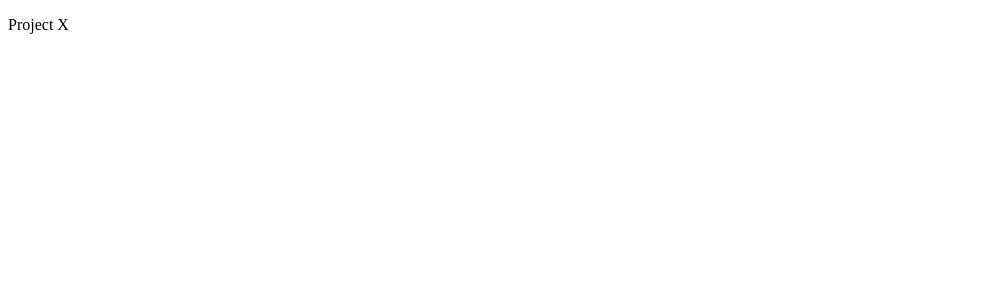
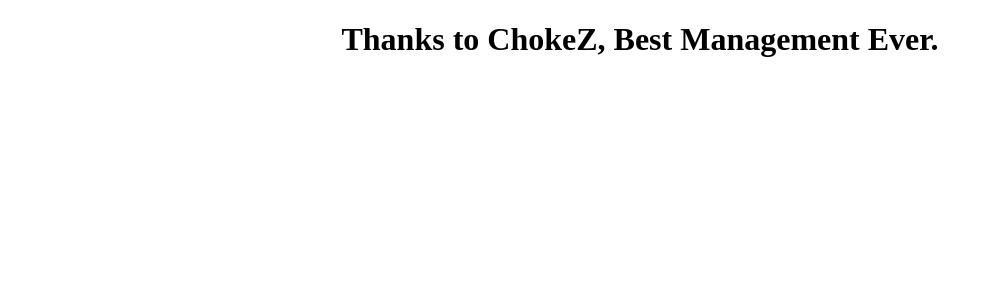
Before and after one commit to Phojiii/ProjectX-RP, a Next.js app: page / in a window 1280 px wide. Shown: the top 300 px of the page, without its empty margins (0-991 px from the left). Built offline with nearby package versions, Linux system fonts and the light colour scheme.

Commit message:
Thanks to Chokez

```diff
--- a/pages/index.js
+++ b/pages/index.js
@@ -1,8 +1,10 @@
-"use client";
+import { useEffect, useState } from "react";
+
 export default function Home() {
+
   return (
-    <div className="relative">
-      <p>Project X</p>
+    <div>
+      <h1 style={{ textAlign: 'center' }}>Thanks to ChokeZ, Best Management Ever.</h1>
     </div>
   );
 }
```
